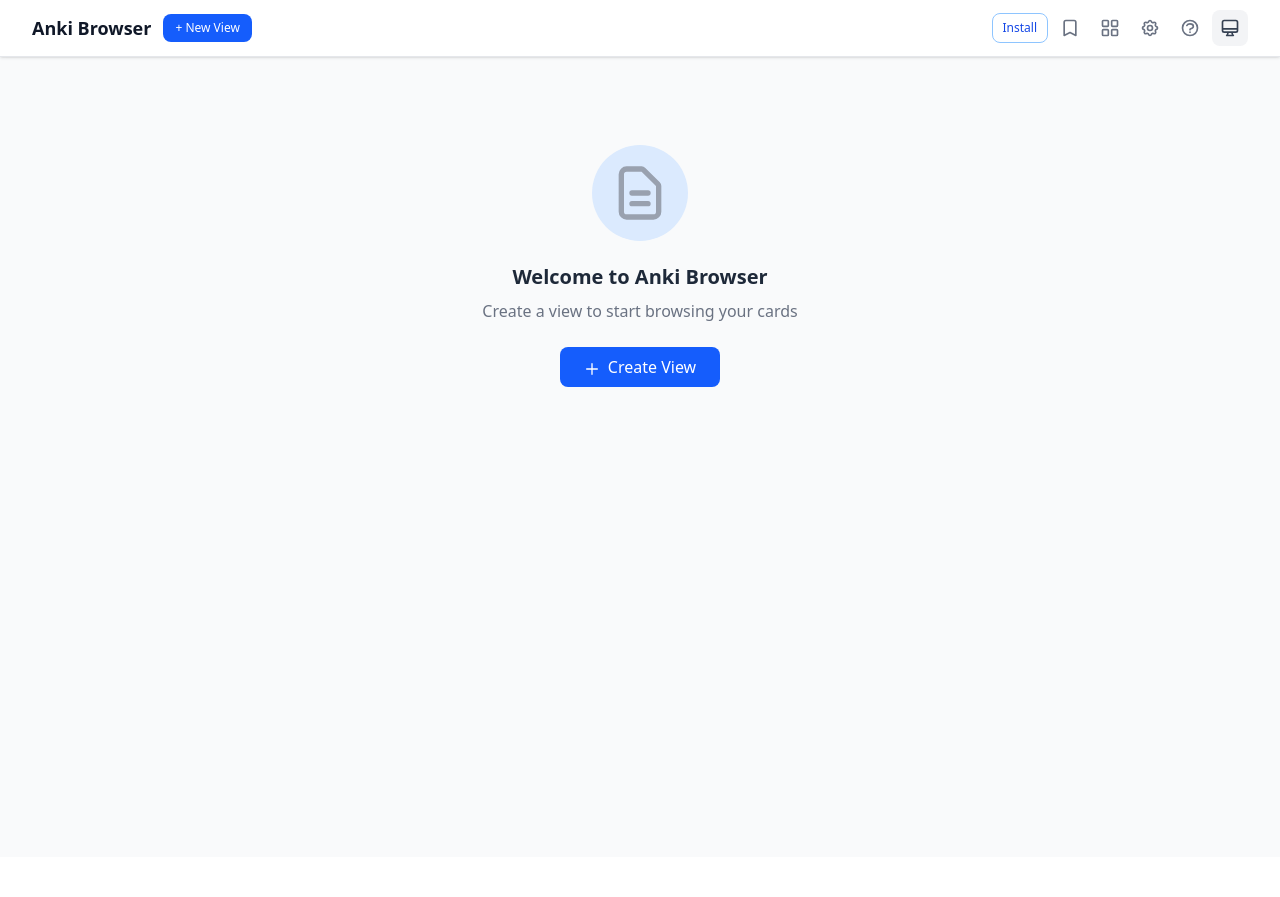
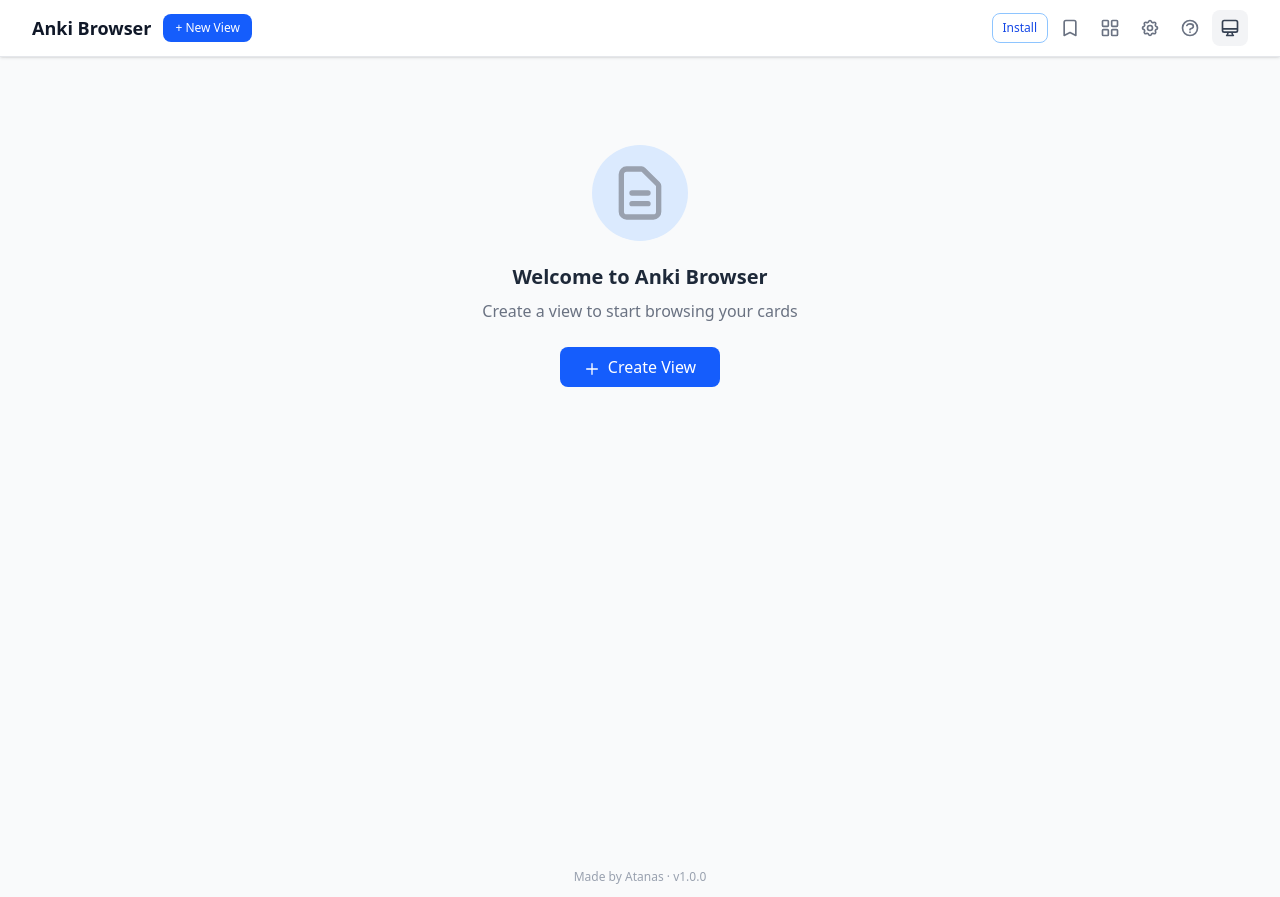
Before and after one commit to atanasov/anki-browser, a React (Vite) app: page / in a window 1280 px wide. Before the commit the page ends 857 px from the top, so only its background shows below. Built offline with nearby package versions, Linux system fonts and the light colour scheme.

Commit message:
FIX: domain

```diff
--- a/index.html
+++ b/index.html
@@ -15,6 +15,9 @@
     <link rel="icon" href="/favicon.ico" sizes="any" />
     <link rel="icon" href="/favicon.svg" type="image/svg+xml" />
     <link rel="apple-touch-icon" href="/apple-touch-icon-180x180.png" />
+
+    <!-- Umami analytics -->
+    <script defer src="https://cloud.umami.is/script.js" data-website-id="a0dbab21-b67f-425f-9eab-d95588af3990"></script>
 
     <!-- Theme + UI scale initialization - runs before page render to prevent flash -->
     <script>
--- a/src/App.jsx
+++ b/src/App.jsx
@@ -1,5 +1,6 @@
 import { BrowserRouter as Router, Routes, Route } from "react-router-dom";
 import { useEffect } from "react";
+import { version } from "../package.json";
 import CardBrowserPage from "./pages/CardBrowserPage";
 import HelpPage from "./pages/HelpPage";
 import Header from "./components/Header";
@@ -40,6 +41,13 @@
             </ErrorBoundary>
           </main>
           <Toast />
+          <footer className="text-center py-3 text-xs text-gray-400 dark:text-gray-600">
+            Made by{" "}
+            <a href="https://atanas.me" target="_blank" rel="noopener noreferrer" className="hover:text-gray-600 dark:hover:text-gray-400 transition-colors">
+              Atanas
+            </a>
+            {" · "}v{version}
+          </footer>
         </div>
       </Router>
     </ErrorBoundary>
```
Also changed, not shown: 1 other file (tests, documents, lock files or other folders).
